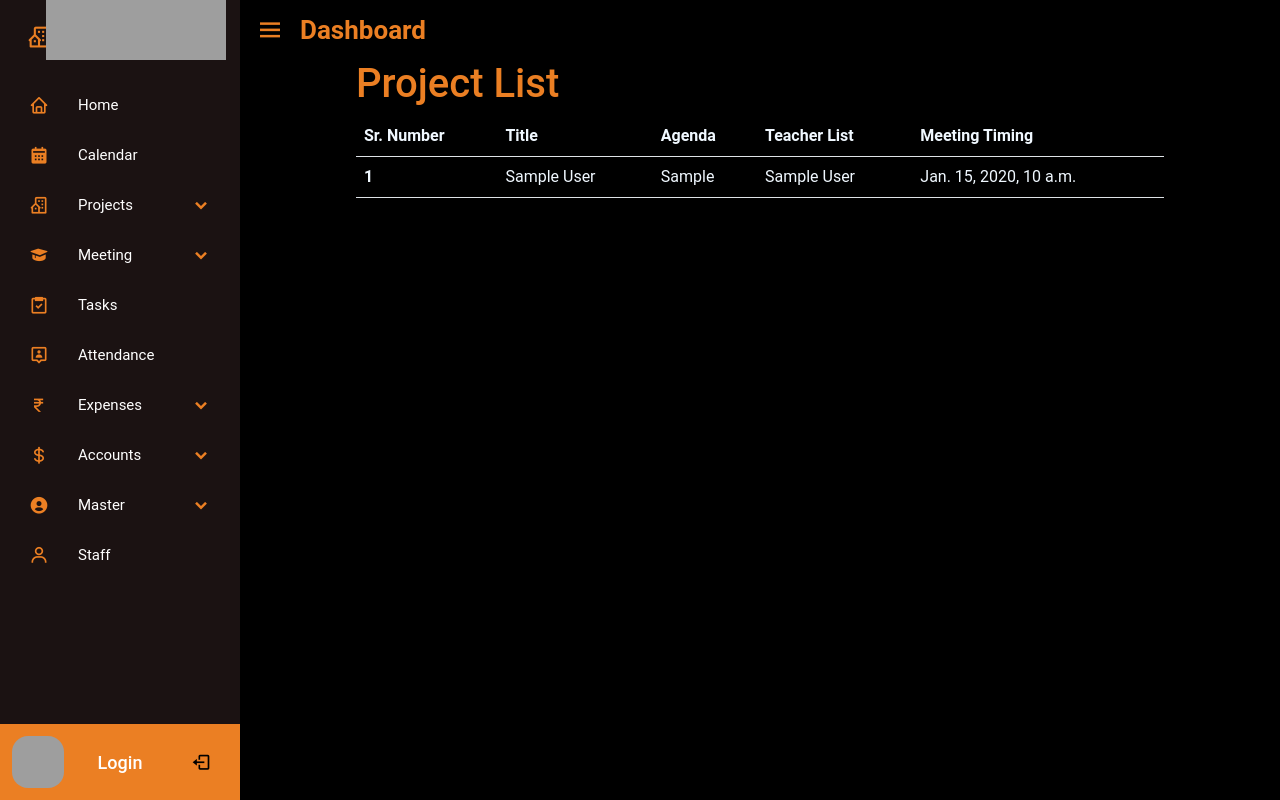
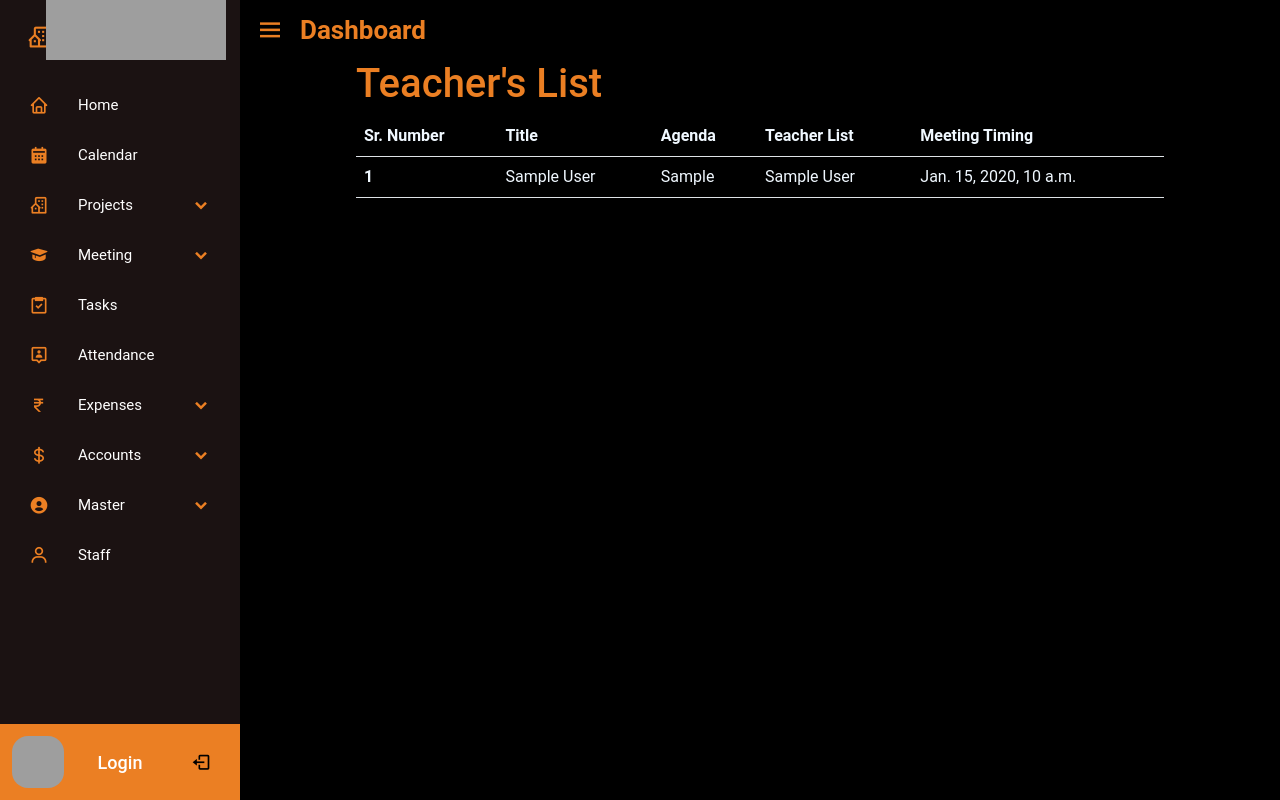
Before and after one commit to Anujpandey12345/my_college_erp, a Django app: page /Employee/ShowMeetingDetails/ in a window 1280 px wide. Run offline with Django 5.2, Linux system fonts and the light colour scheme; tables that the repository leaves empty hold one stand-in row (values such as "Sample post"); grey boxes are pictures that could not be loaded.

Commit message:
Fix some small issue

```diff
--- a/Employee/templates/Employee/Showmeetingdetails.html
+++ b/Employee/templates/Employee/Showmeetingdetails.html
@@ -27,7 +27,7 @@
         </div>
 
         <div class="table-container">
-            <h1>Project List</h1>
+            <h1>Teacher's List</h1>
             <div class="scan-line"></div>
             <table class="table" style="color: aliceblue;">
                 <thead>
```
